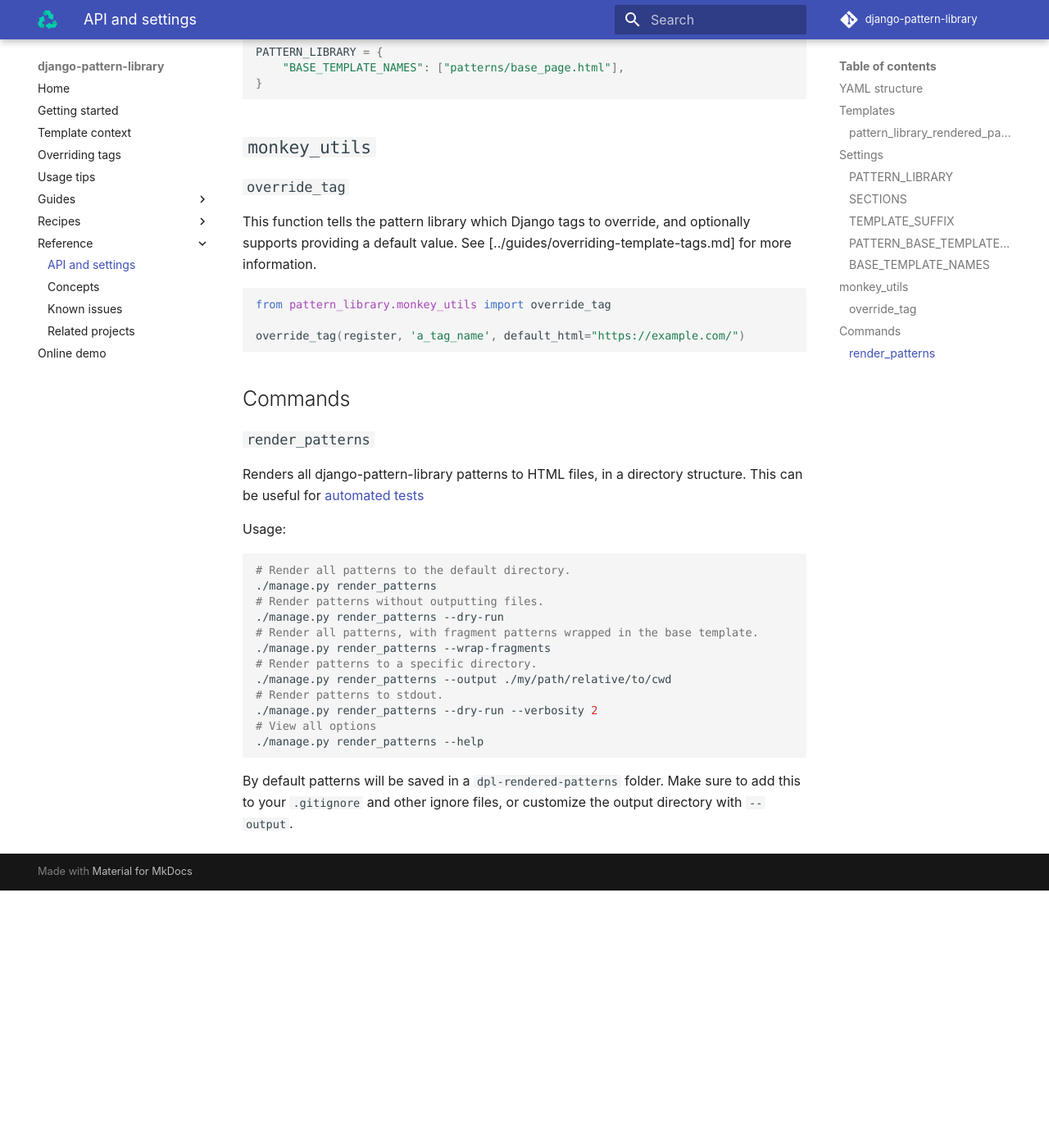
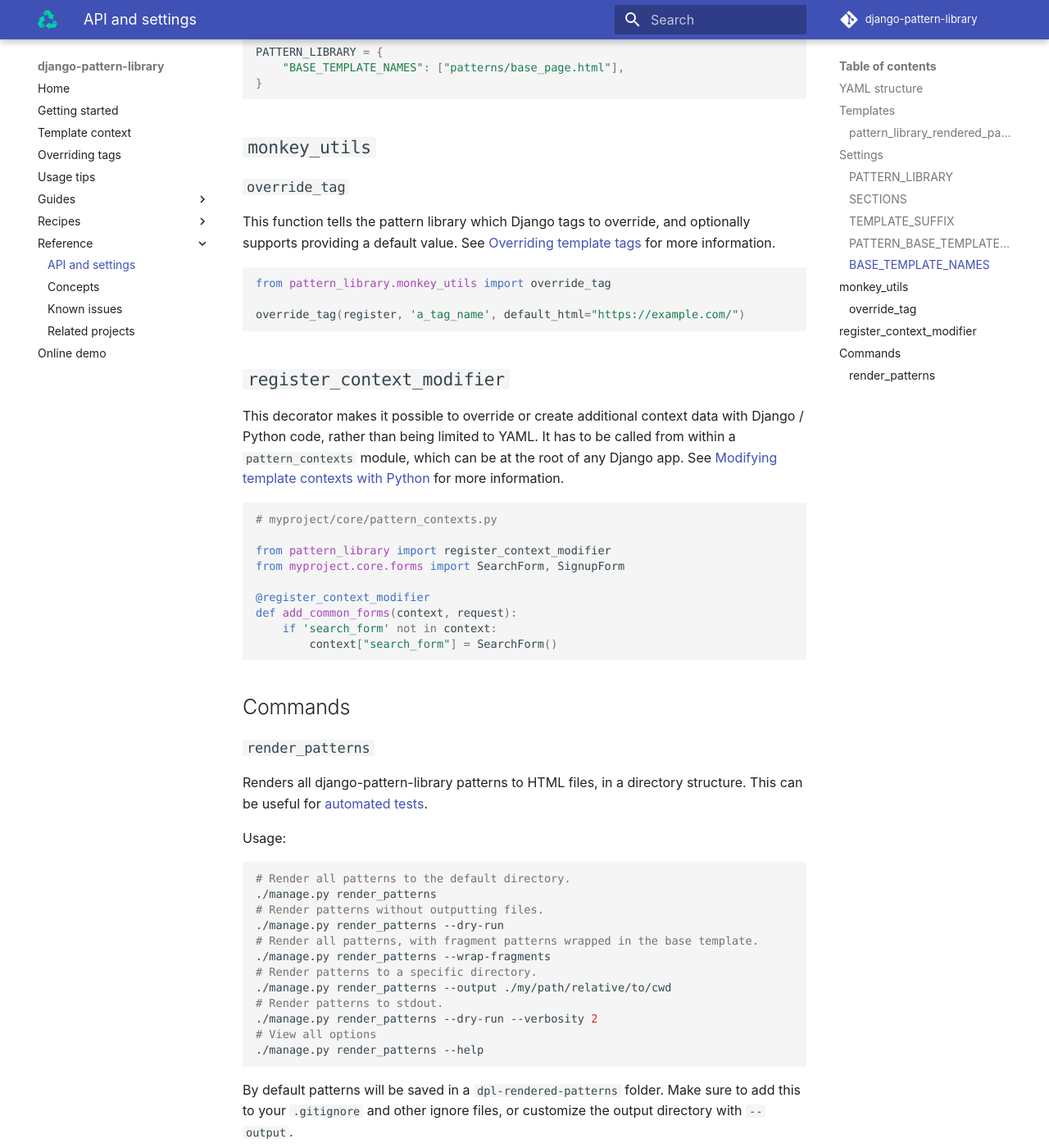
Before and after one commit to torchbox/django-pattern-library, an MkDocs documentation site: the page built from docs/reference/api.md, in a window 1280 px wide and 1400 px high, scrolled down 2630 px. Shown: the whole window at 82% size. Built offline with MkDocs 1.6.1 and Material for MkDocs 9.7.7, drawn with Linux system fonts in a browser that asks for light colours; comment, search, counter and statistics services are not loaded; before the commit the page ends 3716 px from its top, so only the background shows below that; some of the changed text lies outside the part shown.

Commit message:
Clean up demo and add more docs

````diff
--- a/docs/guides/defining-template-context.md
+++ b/docs/guides/defining-template-context.md
@@ -57,7 +57,6 @@
 ```
 
 You can define a list or a dict or anything that [`PyYAML`](http://pyyaml.org/wiki/PyYAMLDocumentation) allows you to create in YAML format without creating a custom objects.
-
 
 ## Modifying template contexts with Python
 
@@ -135,7 +134,7 @@
 
 ### Registering a context modifier for a specific template
 
-By default, context modifiers are applied to all pattern library templates. If you only wish for a context modifier to be applied to a specific pattern, you can use the ``template`` parameter to indicate this. For example:
+By default, context modifiers are applied to all pattern library templates. If you only wish for a context modifier to be applied to a specific pattern, you can use the `template` parameter to indicate this. For example:
 
 ```python
 
@@ -166,9 +165,9 @@
 
 ### Controlling the order in which context modifiers are applied
 
-By default, context modifiers are applied in the order they were registered (which can be difficult to predict accross multiple apps), with generic context modifiers being applied first, followed by template-specific ones. If you need to control the order in which a series of context modifiers are applied, you can use the `order` parameter to do this.
+By default, context modifiers are applied in the order they were registered (which can be difficult to predict across multiple apps), with generic context modifiers being applied first, followed by template-specific ones. If you need to control the order in which a series of context modifiers are applied, you can use the `order` parameter to do this.
 
-In the following example, a generic context modifier is registered with an `order` value of `1`, while others recieve the default value of `0`. Because `1` is higher than `0`, the generic context modifier will be applied **after** the others.
+In the following example, a generic context modifier is registered with an `order` value of `1`, while others receive the default value of `0`. Because `1` is higher than `0`, the generic context modifier will be applied **after** the others.
 
 ```python
 
--- a/docs/reference/api.md
+++ b/docs/reference/api.md
@@ -27,7 +27,7 @@
 tags:
   error_tag:
     include:
-      template_name: 'non-patterns/include.html'
+      template_name: "non-patterns/include.html"
 ```
 
 ## Templates
@@ -121,7 +121,7 @@
 
 ### `override_tag`
 
-This function tells the pattern library which Django tags to override, and optionally supports providing a default value. See [../guides/overriding-template-tags.md] for more information.
+This function tells the pattern library which Django tags to override, and optionally supports providing a default value. See [Overriding template tags](../guides/overriding-template-tags.md) for more information.
 
 ```python
 from pattern_library.monkey_utils import override_tag
@@ -129,12 +129,28 @@
 override_tag(register, 'a_tag_name', default_html="https://example.com/")
 ```
 
+## `register_context_modifier`
+
+This decorator makes it possible to override or create additional context data with Django / Python code, rather than being limited to YAML. It has to be called from within a `pattern_contexts` module, which can be at the root of any Django app. See [Modifying template contexts with Python](../guides/defining-template-context.md#modifying-template-contexts-with-python) for more information.
+
+```python
+# myproject/core/pattern_contexts.py
+
+from pattern_library import register_context_modifier
+from myproject.core.forms import SearchForm, SignupForm
+
+@register_context_modifier
+def add_common_forms(context, request):
+    if 'search_form' not in context:
+        context["search_form"] = SearchForm()
+```
+
 ## Commands
 
 ### `render_patterns`
 
 Renders all django-pattern-library patterns to HTML files, in a directory
-structure. This can be useful for [automated tests](../guides/automated-tests.md)
+structure. This can be useful for [automated tests](../guides/automated-tests.md).
 
 Usage:
 
--- a/mkdocs.yml
+++ b/mkdocs.yml
@@ -43,6 +43,7 @@
   - 'Recipes':
     - 'Inclusion tags': 'recipes/inclusion-tags.md'
     - 'Looping for tags': 'recipes/looping-for-tags.md'
+    - 'Forms and fields': 'recipes/forms-and-fields.md'
     - 'Image include': 'recipes/image-include.md'
     - 'Image lazyload': 'recipes/image-lazyload.md'
   - 'Reference':
````
Also changed, not shown: docs/recipes/forms-and-fields.md (added, +63 -0 lines), 8 other files.
